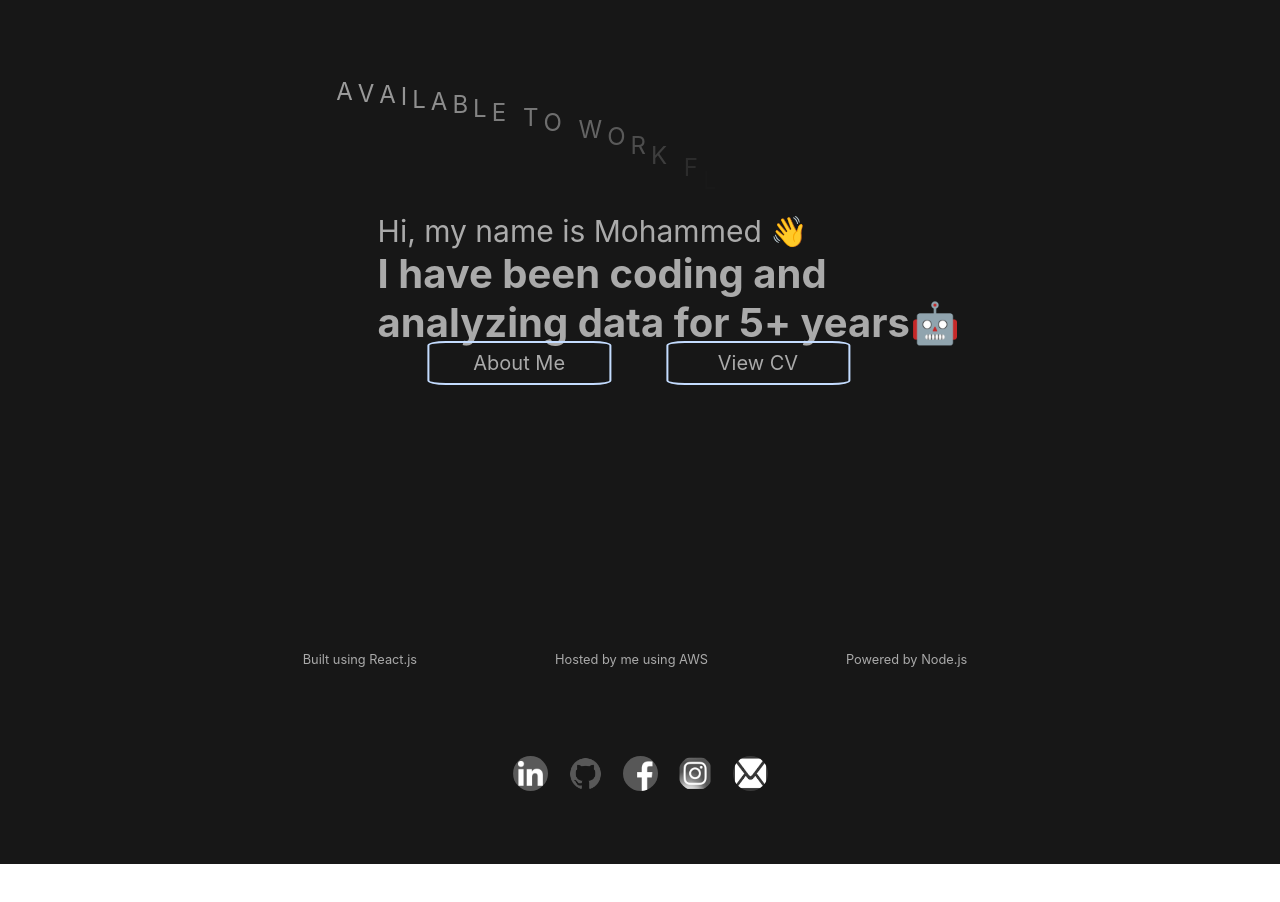
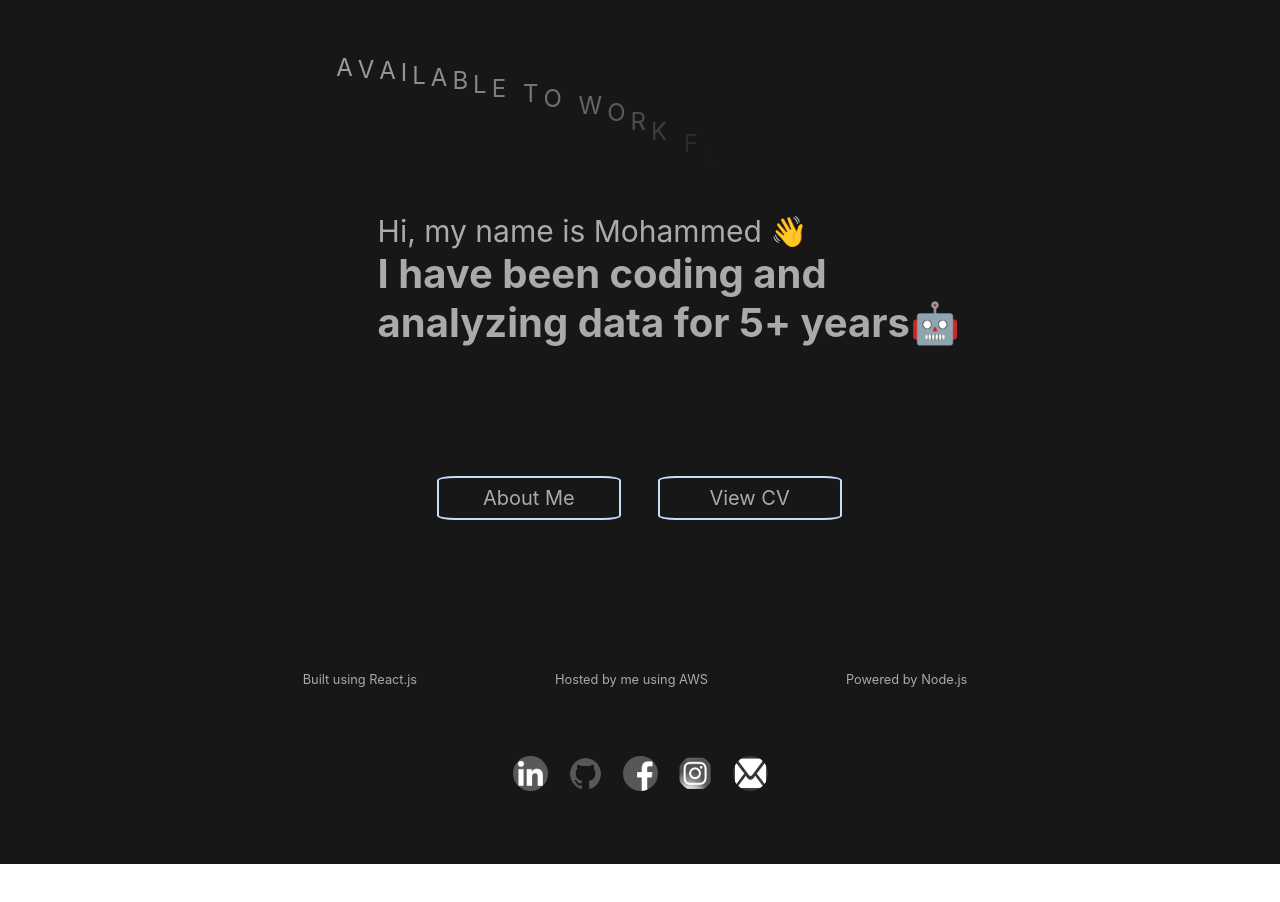
Before and after one commit to Mohammed-Bakhshi/Digital-Portfolio, a React (Create React App) app in the folder Frontend/: page / in a window 1280 px wide. Shown: the top 902 px of the page. After the commit the page ends 864 px from the top, so only its background shows below. Built offline with nearby package versions, Linux system fonts and the light colour scheme.

Commit message:
Add files via upload

```diff
--- a/Frontend/src/App.js
+++ b/Frontend/src/App.js
@@ -83,10 +83,10 @@ const Portfolio = () => {
     display: 'flex',
 
     gap: '10%',
-    position: 'relative',
+    position: 'fixed',
     flexDirection: isMobileView ? 'column' : 'row', // Change flex direction based on view
-    marginTop: isMobileView ? '60%' : '20%',
-    marginLeft:isMobileView?'53%':'55%',
+    bottom: isMobileView ? '30%' : '35%',
+    left:isMobileView?'47%':'48.5%',
     transform: 'translateX(-50%)',
     zIndex: 1,
   };
@@ -173,7 +173,7 @@ const Portfolio = () => {
                     </h2>
                   </div>
 
-                  <div ref={textWrapperRef} className="ml13" style={{ marginTop: isMobileView ? '10%' : '3%', marginLeft: isMobileView ? '0%' : '11%', maxWidth: isMobileView ? '100%' : '80%', textAlign: 'center',position:'relative' }}>
+                  <div ref={textWrapperRef} className="ml13" style={{ marginTop: isMobileView ? '10%' : '1%', marginLeft: isMobileView ? '-10%' : '11%', maxWidth: isMobileView ? '95%' : '80%', textAlign: 'center',position:'relative' }}>
                     <h2 className="ml13">
                       Available to work <br />
                       <span style={{ display: 'block', fontSize: isMobileView ? '11px' : '1px', fontWeight: 'normal', color: '#aaa' }}>Flexible salary</span>
@@ -272,11 +272,11 @@ const Portfolio = () => {
                   justifyContent: 'center',
                   alignItems: 'center',
                   color: '#aaa',
-                  position: 'relative',
-                  bottom: '225px',
+                  position: 'fixed',
+                  bottom: '100px',
                   width: '100%',
-                  fontSize:isMobileView? '60%': '80%',
-                  gap:isMobileView?'3%':'10%',
+                  fontSize:isMobileView? '45%': '80%',
+                  gap:isMobileView?'5%': '10%',
                 }}>
                   <p style={{ marginRight: '10px' }}>Built using React.js</p>
                   <p style={{ marginRight: '10px' }}>Hosted by me using AWS</p>
```
